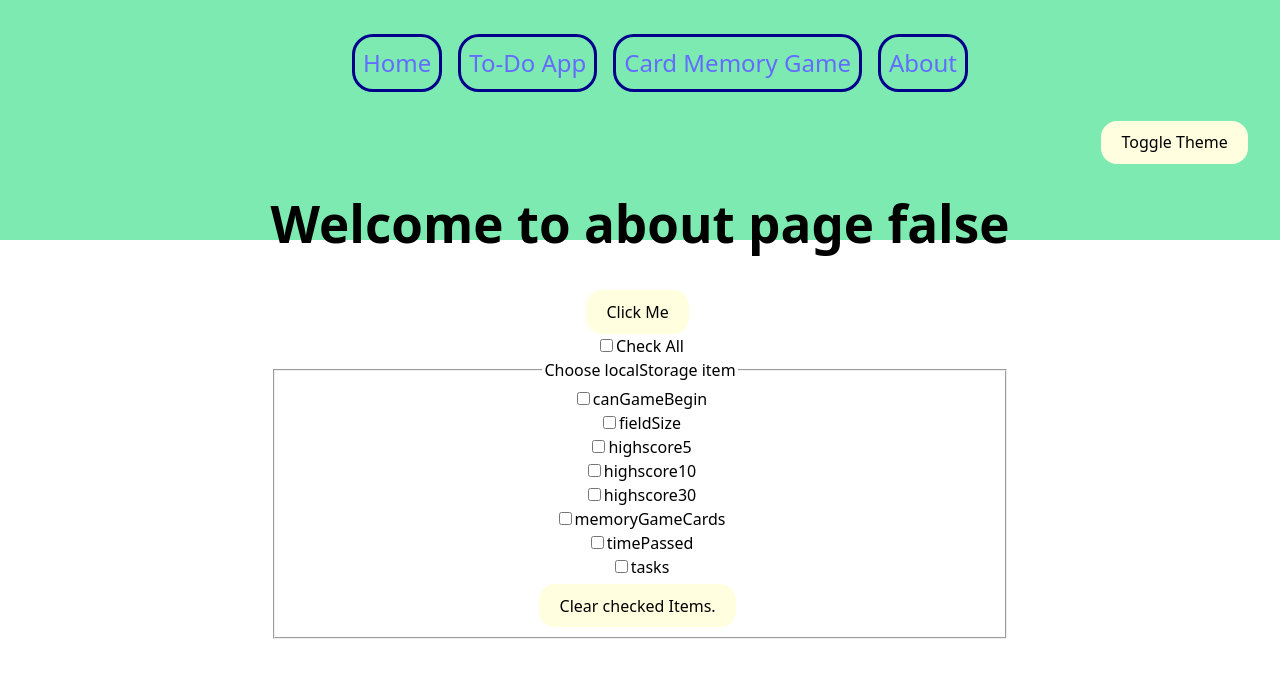
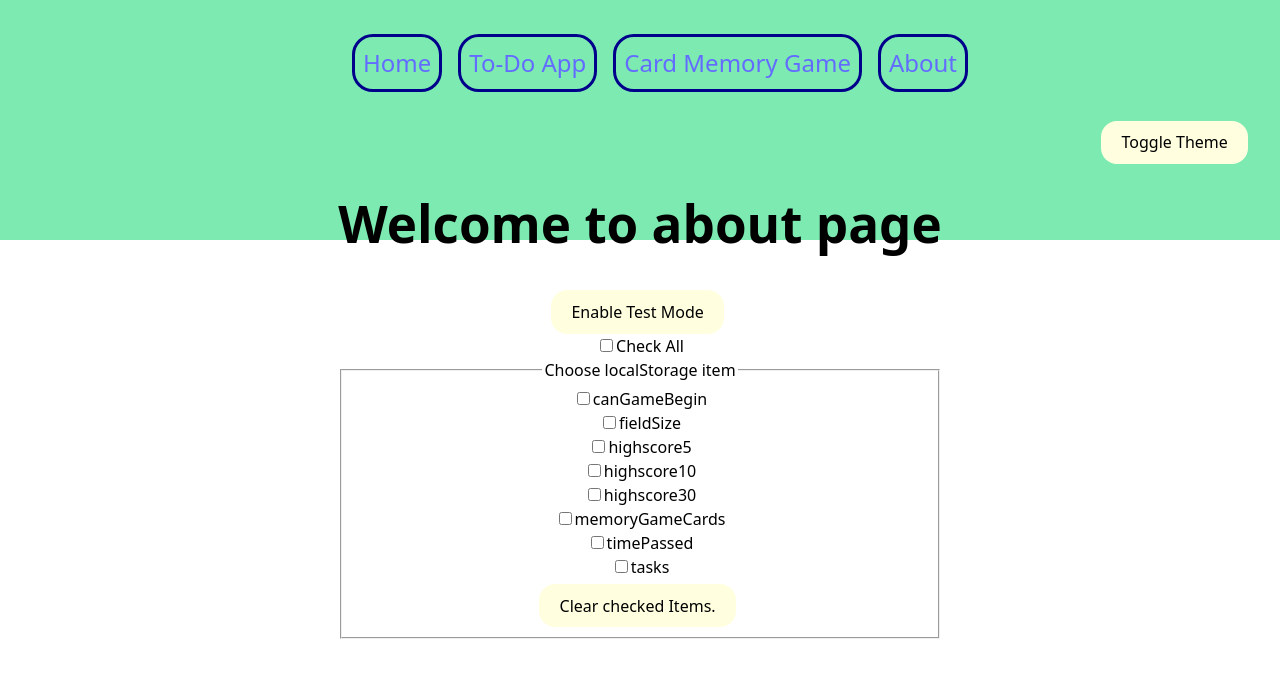
Before and after one commit to kristaps-m/vite-js-project, a React (Vite) app: page /About in a window 1280 px wide. Shown: the top 678 px of the page. Built offline with nearby package versions, Linux system fonts and the light colour scheme.

Commit message:
Create button for testing (open and guess CardMemoryGame cells)

```diff
--- a/src/components/About.tsx
+++ b/src/components/About.tsx
@@ -8,7 +8,7 @@ import {
   TASKS_STR,
   TIME_PASSED_STR,
 } from "../constants";
-import { useCardGame } from "./TestGlobalThing";
+import { useMemoryGame } from "./CardMemoryGame/MemoryGameContext";
 
 interface ILocalItem {
   localItem: string;
@@ -16,7 +16,7 @@ interface ILocalItem {
 }
 
 const About = () => {
-  const { themeTest, toggleOpenAndGuessCells } = useCardGame();
+  const { testMode, setTestMode } = useMemoryGame();
   const [localDBitems, setLocalDBitems] = useState<ILocalItem[]>([
     { localItem: CAN_GAME_BEGIN_STR, toDelete: false },
     { localItem: FIELD_SIZE_STR, toDelete: false },
@@ -45,7 +45,9 @@ const About = () => {
   function handleCheckBoxChange(e: React.ChangeEvent<HTMLInputElement>) {
     const { name, checked } = e.target; // Extract values properly
     setLocalDBitems((prevItems) =>
-      prevItems.map((item) => (item.localItem === name ? { ...item, toDelete: checked } : item))
+      prevItems.map((item) =>
+        item.localItem === name ? { ...item, toDelete: checked } : item
+      )
     );
   }
 
@@ -60,8 +62,13 @@ const About = () => {
 
   return (
     <>
-      <h1>Welcome to about page {`${themeTest}`}</h1>
-      <button onClick={toggleOpenAndGuessCells}>Click Me</button>
+      <h1>Welcome to about page</h1>
+      <button
+        style={{ backgroundColor: testMode ? "red" : "" }}
+        onClick={() => setTestMode(!testMode)}
+      >
+        {testMode ? "Disable Test Mode" : "Enable Test Mode"}
+      </button>
       <br />
       <form
         onSubmit={(e) => {
--- a/src/components/CardMemoryGame/CardMemoryGame.tsx
+++ b/src/components/CardMemoryGame/CardMemoryGame.tsx
@@ -2,7 +2,10 @@ import { useState, useEffect } from "react";
 import TheTimer from "./TheTimer";
 import { IGameDiv } from "../../interfaces/IGameDiv";
 import { gameFieldBackEnd } from "./GameDiv";
-import { isGameWon, countOpenedButNotGuessedCells } from "./CardMemoryHelperFunctions";
+import {
+  isGameWon,
+  countOpenedButNotGuessedCells,
+} from "./CardMemoryHelperFunctions";
 import { IClickedCell } from "../../interfaces/IClickedCell";
 import GameField from "./GameField";
 import {
@@ -13,18 +16,26 @@ import {
   MEMO_GAME_CARDS_STR,
   TIME_PASSED_STR,
 } from "../../constants";
+import { useMemoryGame } from "./MemoryGameContext";
 
 const CardMemoryGame = () => {
+  const { testMode } = useMemoryGame();
   const [fieldSize, setFieldSize] = useState<number>(() => {
     const fS = localStorage.getItem(FIELD_SIZE_STR);
     return fS ? parseInt(fS) : 5;
   });
   const [selectedSize, setSelectedSize] = useState<number>(); // Temporary selection
-  const [realGameFieldBackEnd, setRealGameFieldBackEnd] = useState<IGameDiv[][]>(() => {
+  const [realGameFieldBackEnd, setRealGameFieldBackEnd] = useState<
+    IGameDiv[][]
+  >(() => {
     const savedGameField = localStorage.getItem(MEMO_GAME_CARDS_STR);
-    return savedGameField ? JSON.parse(savedGameField) : gameFieldBackEnd(fieldSize);
+    return savedGameField
+      ? JSON.parse(savedGameField)
+      : gameFieldBackEnd(fieldSize, testMode);
   });
-  const [isMachedPair, setIsMachedPair] = useState<string>("Hey try to find a matching pair!");
+  const [isMachedPair, setIsMachedPair] = useState<string>(
+    "Hey try to find a matching pair!"
+  );
   const [canGameBegin, setCanGameBegin] = useState<string>(() => {
     const savedCanGameBegin = localStorage.getItem(CAN_GAME_BEGIN_STR);
     return savedCanGameBegin ? savedCanGameBegin : "false";
@@ -33,7 +44,9 @@ const CardMemoryGame = () => {
     setSelectedSize(parseInt(e.target.value));
   };
   const [countOpenedCells, setCountOpenedCells] = useState(0);
-  const [listOfClickedCell, setListOfClickedCell] = useState<IClickedCell[]>([]);
+  const [listOfClickedCell, setListOfClickedCell] = useState<IClickedCell[]>(
+    []
+  );
 
   const handleConfirm = (e: React.FormEvent) => {
     e.preventDefault(); // Prevents the page from reloading
@@ -43,9 +56,16 @@ const CardMemoryGame = () => {
     setListOfClickedCell([]);
     setTimePassed(0);
     setIsMachedPair("Hey try to find a matching pair!");
-    setRealGameFieldBackEnd(gameFieldBackEnd(selectedSize ? selectedSize : CARD_GAME_LEVELS.easy));
+    setRealGameFieldBackEnd(
+      gameFieldBackEnd(
+        selectedSize ? selectedSize : CARD_GAME_LEVELS.easy,
+        testMode
+      )
+    );
     setToggleTimeStartOrStop(false);
-    const localStorageHighscore = localStorage.getItem(HIGHSCORE_STR + selectedSize);
+    const localStorageHighscore = localStorage.getItem(
+      HIGHSCORE_STR + selectedSize
+    );
     setHighscore(localStorageHighscore ? localStorageHighscore : "0");
   };
 
@@ -56,13 +76,18 @@ const CardMemoryGame = () => {
     return localStorageTimePassed ? parseInt(localStorageTimePassed) : 0;
   });
   const [highscore, setHighscore] = useState(() => {
-    const localStorageHighscore = localStorage.getItem(HIGHSCORE_STR + fieldSize);
+    const localStorageHighscore = localStorage.getItem(
+      HIGHSCORE_STR + fieldSize
+    );
     return localStorageHighscore ? localStorageHighscore : "0";
   });
 
   useEffect(() => {
     localStorage.setItem(CAN_GAME_BEGIN_STR, canGameBegin.toString());
-    localStorage.setItem(MEMO_GAME_CARDS_STR, JSON.stringify(realGameFieldBackEnd));
+    localStorage.setItem(
+      MEMO_GAME_CARDS_STR,
+      JSON.stringify(realGameFieldBackEnd)
+    );
     localStorage.setItem(TIME_PASSED_STR, timePassed.toString());
     localStorage.setItem(FIELD_SIZE_STR, fieldSize.toString());
   }, [canGameBegin, realGameFieldBackEnd, timePassed, fieldSize]);
@@ -85,9 +110,14 @@ const CardMemoryGame = () => {
             }
           }
         }
-        console.log("Cards where not equal they are turned over after 3 seconds!");
+        console.log(
+          "Cards where not equal they are turned over after 3 seconds!"
+        );
         setCountOpenedCells(0);
-        localStorage.setItem(MEMO_GAME_CARDS_STR, JSON.stringify(realGameFieldBackEnd));
+        localStorage.setItem(
+          MEMO_GAME_CARDS_STR,
+          JSON.stringify(realGameFieldBackEnd)
+        );
       }, 3000);
     }
     const isVictory = isGameWon(realGameFieldBackEnd, fieldSize);
@@ -120,6 +150,7 @@ const CardMemoryGame = () => {
       }}
     >
       <h1>Card Memory Game</h1>
+      {testMode ? <p style={{ backgroundColor: "red" }}>TEST MODE</p> : null}
       {/* <button
         onClick={() => {
           console.log(realGameFieldBackEnd.map((l) => [...l.map((o) => o.theValue)]));
--- a/src/components/CardMemoryGame/GameDiv.ts
+++ b/src/components/CardMemoryGame/GameDiv.ts
@@ -1,8 +1,11 @@
 import { IGameDiv } from "../../interfaces/IGameDiv";
-import { useCardGame } from "../TestGlobalThing";
 
 export class GameDiv implements IGameDiv {
-  constructor(theValue: number = 0, isOpened: boolean = false, isGuessed: boolean = false) {
+  constructor(
+    theValue: number = 0,
+    isOpened: boolean = false,
+    isGuessed: boolean = false
+  ) {
     this.theValue = theValue;
     this.isOpened = isOpened;
     this.isGuessed = isGuessed;
@@ -19,13 +22,12 @@ export class GameDiv implements IGameDiv {
 //   [new GameDiv(7), new GameDiv(7), new GameDiv(8), new GameDiv(8), new GameDiv(12)],
 //   [new GameDiv(9), new GameDiv(9), new GameDiv(10), new GameDiv(10), new GameDiv(1)],
 // ];
-export const gameFieldBackEnd = (n: number) => generateField(n);
-export function generateField(size: number) {
-  // const { themeTest } = useCardGame();
 
+export const gameFieldBackEnd = (n: number, b: boolean) => generateField(n, b);
+function generateField(size: number, openAndGuessCellsForTesting: boolean) {
   const gameField: IGameDiv[][] = [];
   let startingValue = 1;
-  const openAndGuessCellsForTesting = false;
+
   for (let theHeight = 0; theHeight < size; theHeight++) {
     const tempList: IGameDiv[] = [];
     for (let theWidth = 0; theWidth < size; theWidth++) {
--- /dev/null
+++ b/src/components/CardMemoryGame/MemoryGameContext.tsx
@@ -0,0 +1,34 @@
+import React, { createContext, useContext, useState } from "react";
+
+// Define the type of the context value
+interface MemoryGameContextType {
+  testMode: boolean;
+  setTestMode: (value: boolean) => void;
+}
+
+// Create Context with default value
+const MemoryGameContext = createContext<MemoryGameContextType | undefined>(
+  undefined
+);
+
+// Create a provider component
+export const MemoryGameProvider: React.FC<{ children: React.ReactNode }> = ({
+  children,
+}) => {
+  const [testMode, setTestMode] = useState(false);
+
+  return (
+    <MemoryGameContext.Provider value={{ testMode, setTestMode }}>
+      {children}
+    </MemoryGameContext.Provider>
+  );
+};
+
+// Custom hook to use the context
+export const useMemoryGame = () => {
+  const context = useContext(MemoryGameContext);
+  if (!context) {
+    throw new Error("useMemoryGame must be used within a MemoryGameProvider");
+  }
+  return context;
+};
--- a/src/components/TestGlobalThing.tsx
+++ /dev/null
@@ -1,58 +0,0 @@
-import { createContext, useContext, useState, useEffect } from "react";
-
-const CardGameContext = createContext({ themeTest: "false", toggleOpenAndGuessCells: () => {} });
-
-export const CardGameProvider = ({ children }: { children: React.ReactNode }) => {
-  const [themeTest, setTheme] = useState(() => {
-    const getLocalStorage = localStorage.getItem("openAndGuessCellsForTesting");
-    return getLocalStorage ? getLocalStorage : "false";
-  });
-
-  useEffect(() => {
-    localStorage.setItem("openAndGuessCellsForTesting", themeTest);
-    // document.body.className = themeTest;
-  }, [themeTest]);
-
-  const toggleOpenAndGuessCells = () => {
-    console.log(themeTest);
-    setTheme((prev) => (prev === "false" ? "true" : "false"));
-  };
-
-  return (
-    <CardGameContext.Provider value={{ themeTest, toggleOpenAndGuessCells }}>
-      {children}
-    </CardGameContext.Provider>
-  );
-};
-
-export const useCardGame = () => useContext(CardGameContext);
-
-// import { createContext, useContext, useState, useEffect } from "react";
-
-// const CardGameContext = createContext({
-//   openAndGuessCellsForTesting: `${false}`,
-//   toggleTheme: () => {},
-// });
-
-// export const TestGlobalThing = ({ children }: { children: React.ReactNode }) => {
-//   const [openAndGuessCellsForTesting, setopenAndGuessCellsForTesting] = useState(() => {
-//     return localStorage.getItem("openAndGuessCellsForTesting") || "";
-//   });
-
-//   useEffect(() => {
-//     localStorage.setItem("openAndGuessCellsForTesting", `${openAndGuessCellsForTesting}`);
-//   }, [openAndGuessCellsForTesting]);
-
-//   const toggleOpenAndGuessCellsForTesting = () =>
-//     setopenAndGuessCellsForTesting((prev) => (prev === `${false}` ? `${true}` : `${false}`));
-
-//   return (
-//     <CardGameContext.Provider
-//       value={{(`${openAndGuessCellsForTesting}`, toggleOpenAndGuessCellsForTesting)}}
-//     >
-//       {children}
-//     </CardGameContext.Provider>
-//   );
-// };
-
-// export const CardGameToggle = () => useContext(CardGameContext);
--- a/src/main.tsx
+++ b/src/main.tsx
@@ -5,15 +5,15 @@ import App from "./App.tsx";
 import { DndProvider } from "react-dnd";
 import { HTML5Backend } from "react-dnd-html5-backend";
 import { ThemeProvider } from "./theme/ThemeContext";
-import { CardGameProvider } from "./components/TestGlobalThing.tsx";
+import { MemoryGameProvider } from "./components/CardMemoryGame/MemoryGameContext.tsx";
 
 createRoot(document.getElementById("root")!).render(
   <StrictMode>
     <DndProvider backend={HTML5Backend}>
       <ThemeProvider>
-        <CardGameProvider>
+        <MemoryGameProvider>
           <App />
-        </CardGameProvider>
+        </MemoryGameProvider>
       </ThemeProvider>
     </DndProvider>
   </StrictMode>
```
